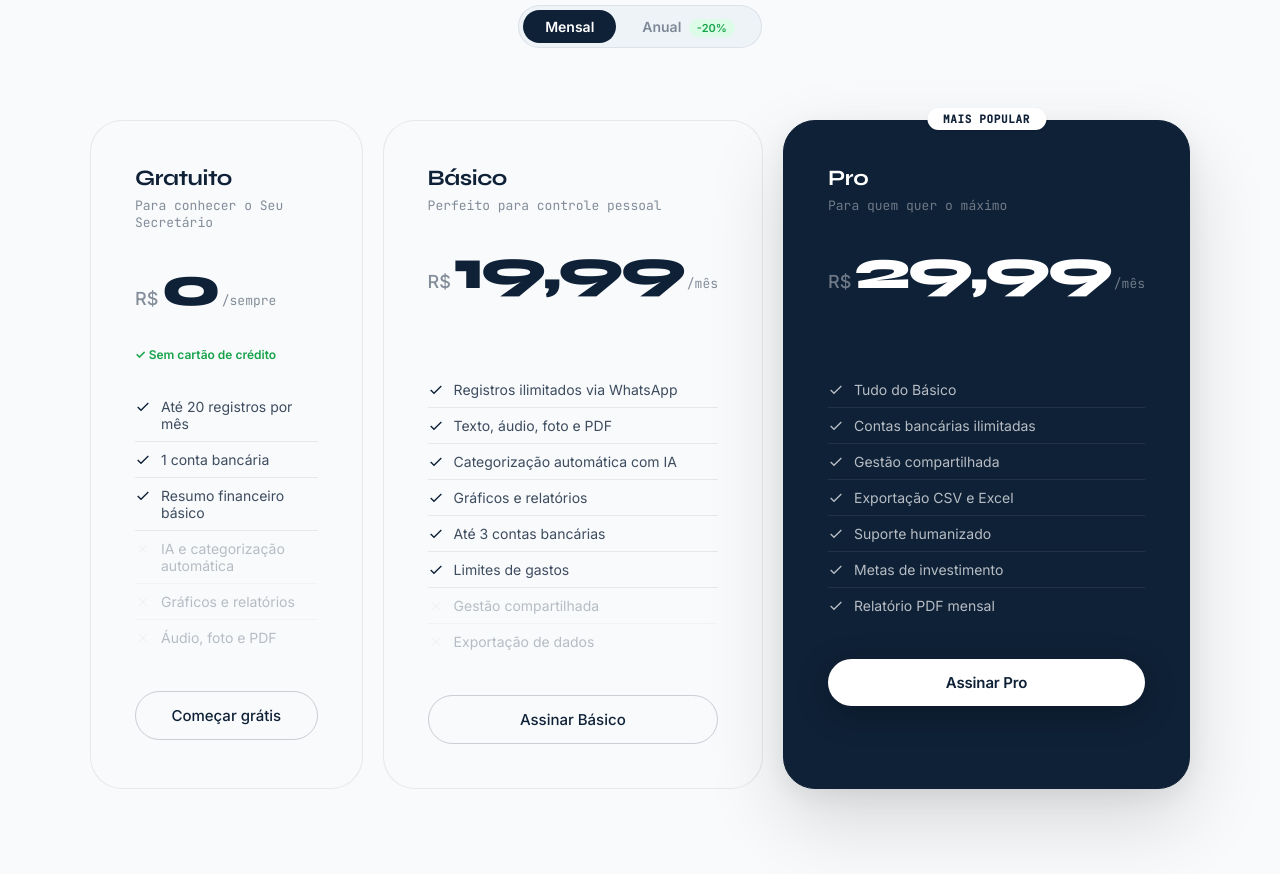
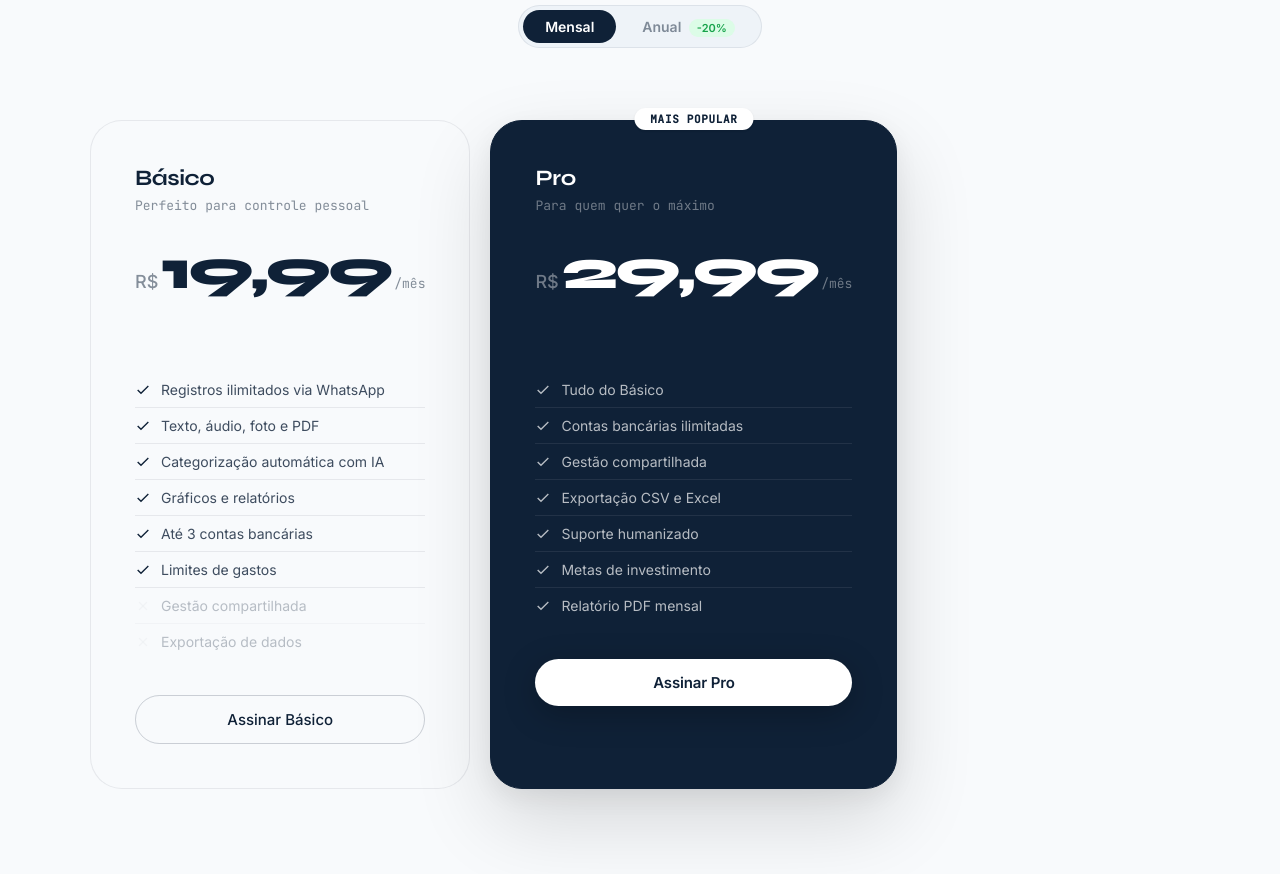
Before and after one commit to lucasphilipe1993-arch/Seu-Bolso, a website: page public/index.html in a window 1280 px wide. Shown: the part 4553-5427 px from the top of the page. Drawn offline with Linux system fonts and the light colour scheme.

Commit message:
Update index.html

```diff
--- a/public/index.html
+++ b/public/index.html
@@ -601,31 +601,6 @@ footer { background: var(--ink); color: white; padding: 72px 40px 40px; border-t
     </div>
 
     <div class="pricing-grid">
-      <!-- Gratuito -->
-      <div class="price-card">
-        <div class="price-tier">Gratuito</div>
-        <div class="price-desc">Para conhecer o Seu Secretário</div>
-        <div class="price-amt">
-          <span class="price-sym">R$</span>
-          <span class="price-num">0</span>
-          <span class="price-per">/sempre</span>
-        </div>
-        <div style="font-size:12px;color:#16a34a;font-weight:600;margin-bottom:24px;min-height:18px;">✓ Sem cartão de crédito</div>
-        <ul class="price-feats">
-          <li><span class="feat-check"><svg viewBox="0 0 24 24"><polyline points="20 6 9 17 4 12"/></svg></span>Até 20 registros por mês</li>
-          <li><span class="feat-check"><svg viewBox="0 0 24 24"><polyline points="20 6 9 17 4 12"/></svg></span>1 conta bancária</li>
-          <li><span class="feat-check"><svg viewBox="0 0 24 24"><polyline points="20 6 9 17 4 12"/></svg></span>Resumo financeiro básico</li>
-          <li class="disabled"><span class="feat-check feat-x"><svg viewBox="0 0 24 24"><line x1="18" y1="6" x2="6" y2="18"/><line x1="6" y1="6" x2="18" y2="18"/></svg></span>IA e categorização automática</li>
-          <li class="disabled"><span class="feat-check feat-x"><svg viewBox="0 0 24 24"><line x1="18" y1="6" x2="6" y2="18"/><line x1="6" y1="6" x2="18" y2="18"/></svg></span>Gráficos e relatórios</li>
-          <li class="disabled"><span class="feat-check feat-x"><svg viewBox="0 0 24 24"><line x1="18" y1="6" x2="6" y2="18"/><line x1="6" y1="6" x2="18" y2="18"/></svg></span>Áudio, foto e PDF</li>
-        </ul>
-        <a href="/cadastro.html"
-          class="btn-ghost"
-          style="width:100%;justify-content:center;padding:14px;font-size:15px;border-radius:9999px;cursor:pointer;text-decoration:none;display:flex;align-items:center;">
-          Começar grátis
-        </a>
-      </div>
-
       <!-- Básico -->
       <div class="price-card">
         <div class="price-tier">Básico</div>
```
